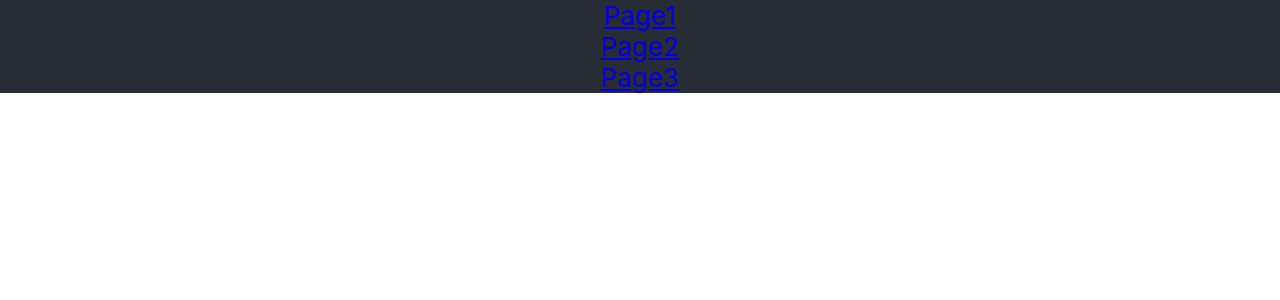
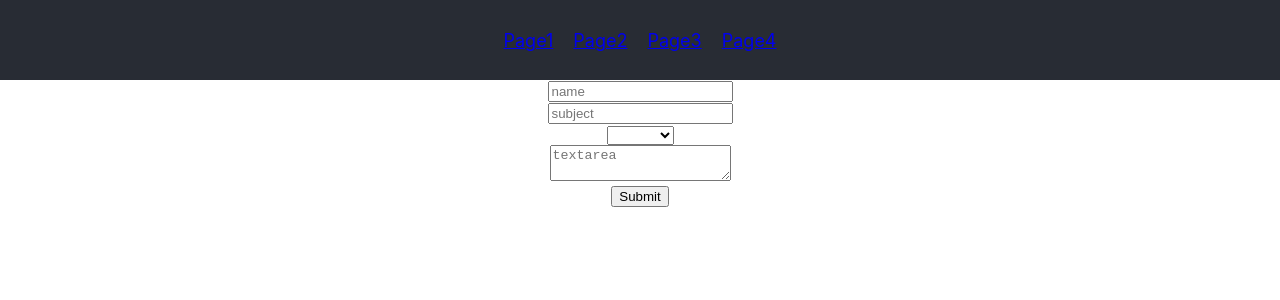
Before and after one commit to zlodiak/redux-simple-project, a React (Create React App) app: page /page4 in a window 1280 px wide. Shown: the top 300 px of the page. Built offline with nearby package versions, Linux system fonts and the light colour scheme.

Commit message:
redux-forms, create wrap for plain form, add handlers for submit, use Fields

```diff
--- a/package.json
+++ b/package.json
@@ -12,7 +12,8 @@
     "react-redux": "^7.2.1",
     "react-router-dom": "^5.2.0",
     "react-scripts": "3.4.3",
-    "redux": "^4.0.5"
+    "redux": "^4.0.5",
+    "redux-form": "^8.3.6"
   },
   "scripts": {
     "start": "react-scripts start",
--- a/src/App.css
+++ b/src/App.css
@@ -6,9 +6,12 @@
   background-color: #282c34;
   min-height: 10vh;
   display: flex;
-  flex-direction: column;
   align-items: center;
   justify-content: center;
-  font-size: calc(10px + 2vmin);
+  font-size: calc(10px + 1vmin);
   color: white;
 }
+
+  .header a {
+    margin: 0 10px;
+  }
--- a/src/App.js
+++ b/src/App.js
@@ -6,6 +6,7 @@ import './App.css';
 import Page1smart from './components/Page1/Page1smart';
 import Page2smart from './components/Page2/Page2smart';
 import Page3smart from './components/Page3/Page3smart';
+import Page4smart from './components/Page4/Page4smart';
 
 function App(props) {
   return (
@@ -15,12 +16,14 @@ function App(props) {
           <Link to="/page1">Page1</Link>
           <Link to="/page2">Page2</Link>
           <Link to="/page3">Page3</Link>
+          <Link to="/page4">Page4</Link>
         </header>
         <main>
           <Route exact path='/'       render={ () => <Page1smart/> }/>
           <Route exact path='/page1'  render={ () => <Page1smart/> }/>
           <Route exact path='/page2'  render={ () => <Page2smart/> }/>
           <Route exact path='/page3'  render={ () => <Page3smart/> }/>
+          <Route exact path='/page4'  render={ () => <Page4smart/> }/>
         </main>
       </div>
     </BrowserRouter>
--- a/src/components/Page3/Messages/Messages.jsx
+++ b/src/components/Page3/Messages/Messages.jsx
@@ -2,10 +2,7 @@ import React from 'react';
 import styles from './Messages.module.css';
 
 function Messages(props) {
-  console.log(props)
-
   const messages = props.messages.map((item, i) => {
-    console.log(item);
     return (
       <li className={styles.item} key={ i }>
         <div className={styles.date}>date: { item.date.toString() }</div>
--- a/src/components/Page3/Page3.jsx
+++ b/src/components/Page3/Page3.jsx
@@ -27,7 +27,7 @@ function Page1(props) {
       name: name,
       subject: subject,
       gender: gender,
-      date: new Date,
+      date: new Date(),
     });
     clearAll();
   }
--- /dev/null
+++ b/src/components/Page4/Page4.jsx
@@ -0,0 +1,36 @@
+import React from 'react';
+import {Field, reduxForm} from 'redux-form';
+
+function MessageForm(props) {
+  return (
+    <form onSubmit={props.handleSubmit}>
+      <Field name="name" component="input" type="text" placeholder="name"/>
+      <br/>
+      <Field name="subject" component="input" type="text" placeholder="subject"/>
+      <br/>
+      <Field name="gender" component="select">
+        <option></option>
+        <option value="Male">Male</option>
+        <option value="Female">Female</option>
+      </Field>
+      <br/>
+      <Field name="textarea" component="textarea" placeholder="textarea"/>
+      <br/>
+      <button type="submit">Submit</button>
+    </form>
+  );
+}
+
+const MessageReduxForm = reduxForm({
+  form: 'message',
+})(MessageForm)
+
+function MessageReduxFormWrap() {
+  function onSubmit(formData) {
+    console.log(formData);
+  }
+
+  return <MessageReduxForm onSubmit={ onSubmit }/>
+}
+
+export default MessageReduxFormWrap;
--- /dev/null
+++ b/src/components/Page4/Page4smart.jsx
@@ -0,0 +1,10 @@
+import {connect} from "react-redux";
+
+import Page4 from './Page4';
+
+const mapStateToProps = state => {
+  return {
+  }
+}
+
+export default connect(mapStateToProps, {})(Page4);
--- a/src/redux/store.js
+++ b/src/redux/store.js
@@ -1,8 +1,10 @@
 import { createStore, combineReducers } from 'redux';
 import appReducer from './appReducer';
 import messagesReducer from './messagesReducer';
+import {reducer as formReducer} from 'redux-form';
 
 let reducers = combineReducers({
+    form: formReducer,
     appReducer,
     messagesReducer,
 });
```
Also changed, not shown: 1 other file (tests, documents, lock files or other folders).
